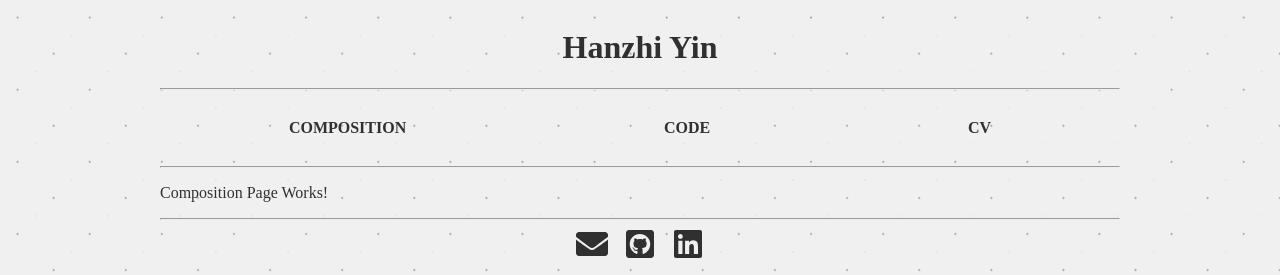
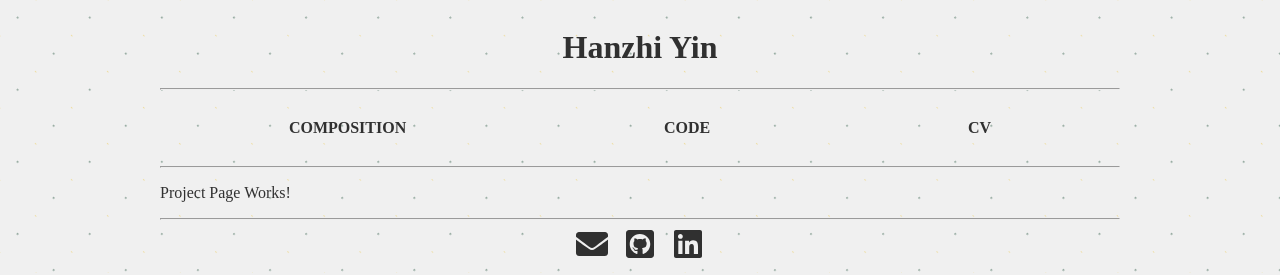
Before and after one commit to int0thewind/www-next, a Next.js app: page /composition in a window 1280 px wide. Shown: the top 275 px of the page. Built offline with nearby package versions, Linux system fonts and the light colour scheme; a web font is replaced by a local one.

Commit message:
set up project page

```diff
--- /dev/null
+++ b/component/ProjectPage.tsx
@@ -0,0 +1,17 @@
+import { ProjectInfo } from '../lib';
+
+type ProjectCardProps = {
+  data: ProjectInfo;
+};
+
+function ProjectCard({ data }: ProjectCardProps) {
+  return <p>Project Card Works!</p>;
+}
+
+type ProjectPageProps = {
+  data: ProjectInfo[]
+};
+
+export default function ProjectPage({ data }: ProjectPageProps) {
+  return <p>Project Page Works!</p>;
+}
--- a/component/index.ts
+++ b/component/index.ts
@@ -1,2 +1,3 @@
 export { default as Header } from './Header';
 export { default as Footer } from './Footer';
+export { default as ProjectPage } from './ProjectPage';
--- a/pages/code.tsx
+++ b/pages/code.tsx
@@ -2,6 +2,7 @@ import { InferGetStaticPropsType } from 'next';
 import { readFileSync } from 'fs';
 import { join } from 'path';
 import { ProjectInfo } from '../lib';
+import { ProjectPage } from '../component';
 
 export async function getStaticProps() {
   const dataPath = join(process.cwd(), 'data/code.json');
@@ -18,7 +19,5 @@ export async function getStaticProps() {
 type Props = InferGetStaticPropsType<typeof getStaticProps>;
 
 export default function Code({ projectInfo }: Props) {
-  return (
-    <p>Code Page Works!</p>
-  );
+  return <ProjectPage data={projectInfo} />;
 }
--- a/pages/composition.tsx
+++ b/pages/composition.tsx
@@ -2,6 +2,7 @@ import { InferGetStaticPropsType } from 'next';
 import { readFileSync } from 'fs';
 import { join } from 'path';
 import { ProjectInfo } from '../lib';
+import { ProjectPage } from '../component';
 
 export async function getStaticProps() {
   const dataPath = join(process.cwd(), 'data/comp.json');
@@ -18,7 +19,5 @@ export async function getStaticProps() {
 type Props = InferGetStaticPropsType<typeof getStaticProps>;
 
 export default function Composition({ projectInfo }: Props) {
-  return (
-    <p>Composition Page Works!</p>
-  );
+  return <ProjectPage data={projectInfo} />;
 }
--- a/styles/globals.scss
+++ b/styles/globals.scss
@@ -101,3 +101,7 @@ Footer component definitions
   margin-right: $margin * 2;
   cursor: pointer;
 }
+
+/********************************
+Project Page component definitions
+********************************/
```
